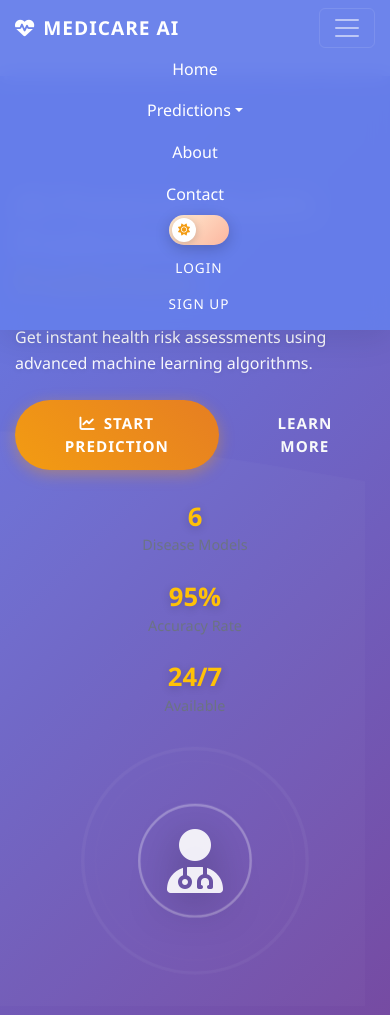
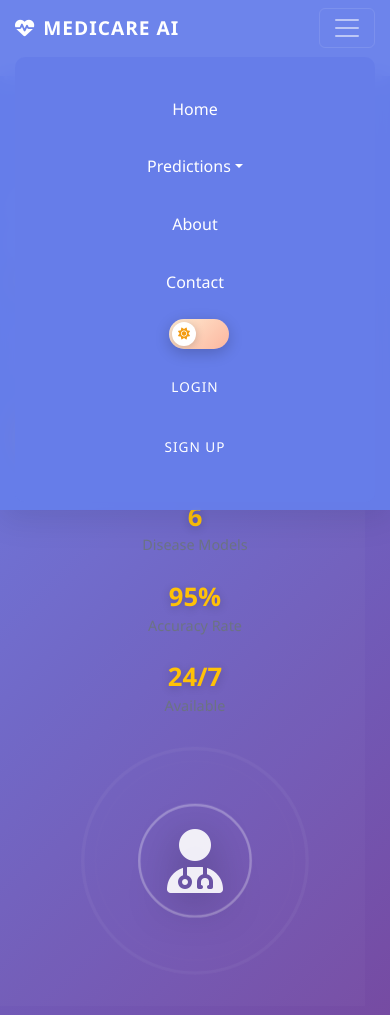
Before and after one commit to AbdulSattar-07/Medicare, a Django app: page / in a window 390 px wide, after a click that opens the changed part. Shown: the top 1015 px of the page. Run offline with Django 5.2, Linux system fonts and the light colour scheme; data comes from the database, SQL or seed files in the repository; data that the repository does not hold is empty.

Commit message:
Add responsive improvements and PythonAnywhere host

```diff
--- a/mediCare/settings.py
+++ b/mediCare/settings.py
@@ -30,7 +30,7 @@ SECRET_KEY = 'django-insecure-_e&x*5twipivm%h+9s3v34b+k0$yjeoh=yw%qxh%ako3!aflr0
 # SECURITY WARNING: don't run with debug turned on in production!
 DEBUG = True
 
-ALLOWED_HOSTS = ['localhost', '127.0.0.1']
+ALLOWED_HOSTS = ['localhost', '127.0.0.1', 'Abdulsattar001.pythonanywhere.com', 'abdulsattar001.pythonanywhere.com']
 
 
 # Application definition
--- a/static/css/responsive.css
+++ b/static/css/responsive.css
@@ -1,6 +1,51 @@
 /* ========================================
    MediCare AI - Advanced Responsive Styles
    ======================================== */
+
+/* ========================================
+   Mobile Navigation Fixes
+   ======================================== */
+@media (max-width: 991px) {
+    .navbar-collapse {
+        background: rgba(102, 126, 234, 0.98);
+        padding: 1rem;
+        border-radius: 10px;
+        margin-top: 0.5rem;
+        max-height: 80vh;
+        overflow-y: auto;
+    }
+
+    .navbar-nav {
+        padding: 0.5rem 0;
+    }
+
+    .navbar-nav .nav-link {
+        padding: 0.75rem 1rem !important;
+        border-radius: 8px;
+        margin: 0.25rem 0;
+    }
+
+    .navbar-nav .nav-link:hover {
+        background: rgba(255, 255, 255, 0.1);
+    }
+
+    .navbar-nav .dropdown-menu {
+        background: rgba(255, 255, 255, 0.95);
+        border: none;
+        box-shadow: 0 5px 20px rgba(0,0,0,0.15);
+        margin: 0.5rem 0;
+    }
+
+    .navbar-nav .btn {
+        width: 100%;
+        margin: 0.5rem 0 !important;
+        text-align: center;
+    }
+
+    .theme-toggle {
+        margin: 0.5rem auto;
+    }
+}
 
 /* Extra Large Devices (1400px and up) */
 @media (min-width: 1400px) {
@@ -434,6 +479,22 @@
     .risk-percentage .probability {
         font-size: 1.6rem;
     }
+
+    /* Footer fixes for very small screens */
+    footer .row > div {
+        text-align: center;
+    }
+
+    footer .footer-links {
+        display: flex;
+        flex-wrap: wrap;
+        justify-content: center;
+        gap: 0.5rem;
+    }
+
+    footer .footer-links li {
+        flex: 0 0 auto;
+    }
 }
 
 /* Landscape Orientation */
```
